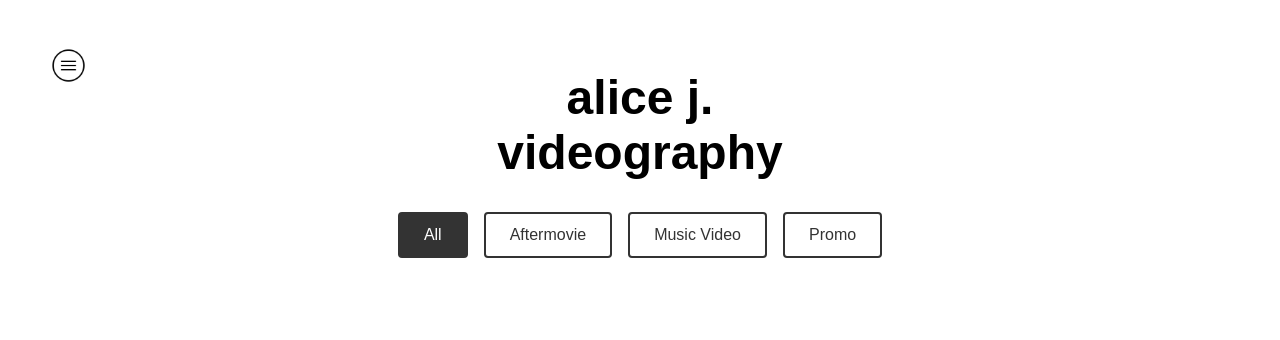
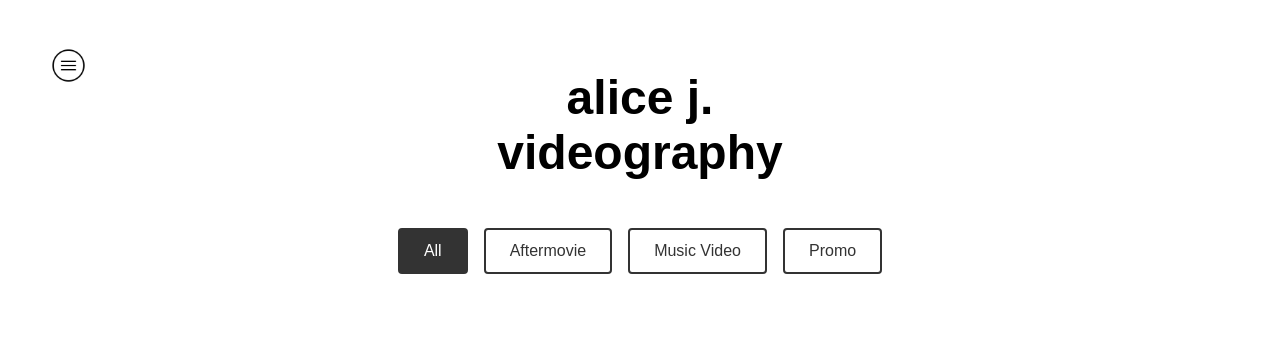
Before and after one commit to Tim-jn/alice-videography, a React (Create React App) app: page /work in a window 1280 px wide. Shown: the top 340 px of the page. Built offline with nearby package versions, Linux system fonts and the light colour scheme; a web font is replaced by a local one.

Commit message:
feat: implement localStorage for category filter in Work page

```diff
--- a/src/Components/VideoFilter/VideoFilter.scss
+++ b/src/Components/VideoFilter/VideoFilter.scss
@@ -1,6 +1,6 @@
 .video-filter {
   width: 100%;
-  padding: 2rem 0;
+  padding: 3rem 0 0 0;
   display: flex;
   justify-content: center;
   align-items: center;
--- a/src/Pages/Work/Work.tsx
+++ b/src/Pages/Work/Work.tsx
@@ -1,4 +1,4 @@
-import { useState } from "react";
+import { useState, useEffect } from "react";
 import BackToTop from "../../Components/BackToTop/BackToTop";
 import Banner from "../../Components/Banner/Banner";
 import DropDownMenu from "../../Components/DropDownMenu/DropDownMenu";
@@ -8,8 +8,19 @@ import VideoFilter from "../../Components/VideoFilter/VideoFilter";
 import { work } from "../../data/work";
 import "./Work.scss";
 
+const FILTER_STORAGE_KEY = "alice-videography-filter";
+
 export default function Work() {
-  const [selectedCategory, setSelectedCategory] = useState("all");
+  // Récupérer le filtre sauvegardé ou utiliser "all" par défaut
+  const [selectedCategory, setSelectedCategory] = useState(() => {
+    const savedFilter = localStorage.getItem(FILTER_STORAGE_KEY);
+    return savedFilter || "all";
+  });
+
+  // Sauvegarder le filtre dans le localStorage à chaque changement
+  useEffect(() => {
+    localStorage.setItem(FILTER_STORAGE_KEY, selectedCategory);
+  }, [selectedCategory]);
 
   const filteredWork =
     selectedCategory === "all"
```
